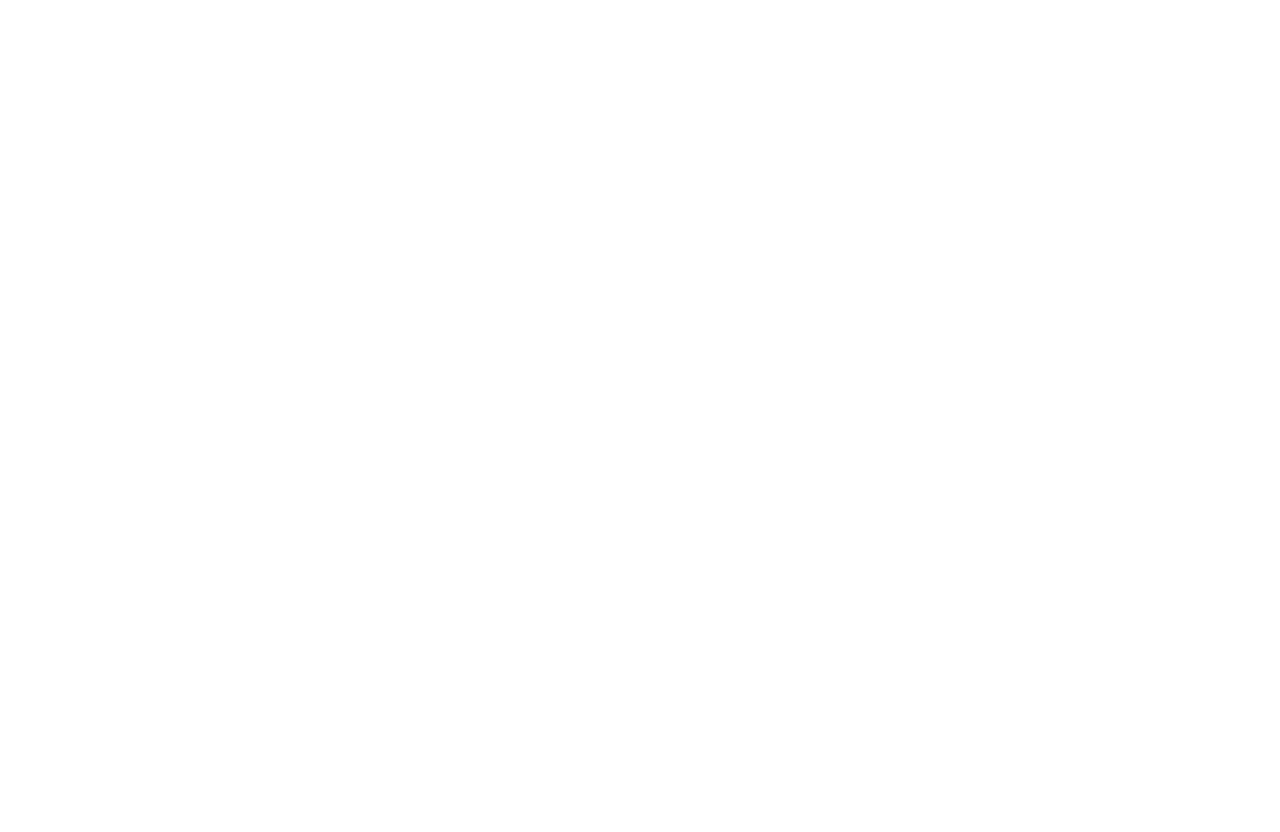
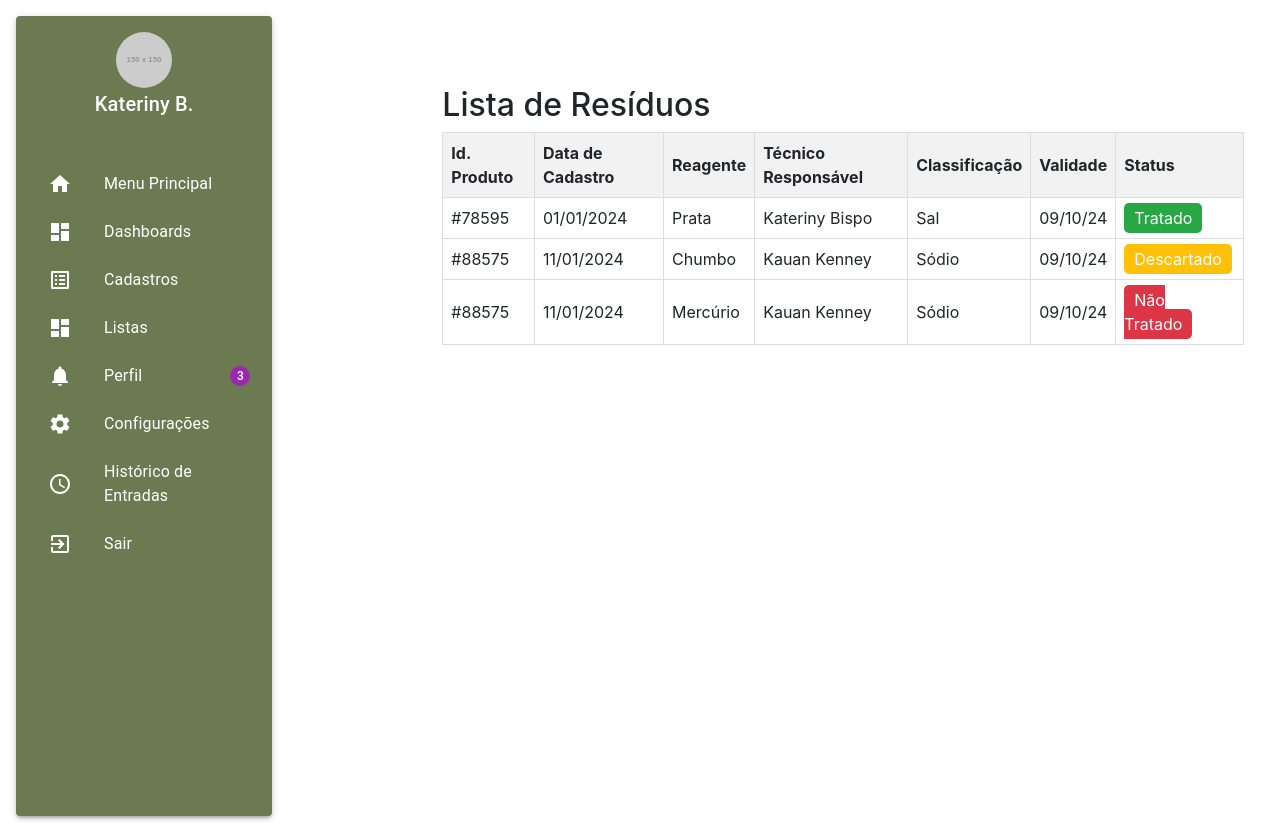
Before and after one commit to katBispo/testeReact, a React (Create React App) app in the folder teste/my-dashboard/: page /listaResiduos in a window 1280 px wide. Before the commit this address had no page. Before the commit the page ends 800 px from the top, so only its background shows below. Built offline with nearby package versions, Linux system fonts and the light colour scheme.

Commit message:
teste api

```diff
--- a/teste/my-dashboard/package.json
+++ b/teste/my-dashboard/package.json
@@ -11,12 +11,15 @@
     "@testing-library/jest-dom": "^5.17.0",
     "@testing-library/react": "^13.4.0",
     "@testing-library/user-event": "^13.5.0",
+    "axios": "^1.7.2",
+    "bootstrap": "^5.3.3",
     "date-fns": "^2.29.1",
     "jspdf": "^2.5.1",
     "react": "^18.3.1",
+    "react-bootstrap": "^2.10.4",
     "react-dom": "^18.3.1",
     "react-router-dom": "^6.24.1",
-    "react-scripts": "^5.0.1",
+    "react-scripts": "^3.0.1",
     "recharts": "^2.12.7",
     "web-vitals": "^2.1.4"
   },
--- a/teste/my-dashboard/src/App.js
+++ b/teste/my-dashboard/src/App.js
@@ -1,12 +1,14 @@
 // App.js
 import React from 'react';
 import { BrowserRouter as Router, Route, Routes } from 'react-router-dom';
+import 'bootstrap/dist/css/bootstrap.min.css';
 import Dashboard from './telas/Dashboard';
 import ProfilePage from './telas/ProfilePage';
 import WasteRegistrationForm from './telas/telas cadastro/WasteRegistrationForm';
 import ReagentRegistration from './telas/telas cadastro/ReagentRegistration';
 import UserRegistration from './telas/telas cadastro/UserResgistration';
 import EquipmentRegistration from './telas/telas cadastro/EquipmentRegistration';
+import WasteList from './telas/listas/WasteList';
 
 const App = () => {
   return (
@@ -19,6 +21,7 @@
         <Route path="/cadastroReagente" element={<ReagentRegistration/>}/>
         <Route path="/cadastroUsuario" element={<UserRegistration/>}/>
         <Route path="/cadastroEquipamento" element={<EquipmentRegistration/>}/>
+        <Route path="/listaResiduos" element={<WasteList/>}/>
 
 
 
--- /dev/null
+++ b/teste/my-dashboard/src/api.js
@@ -0,0 +1,22 @@
+// src/api.js
+import axios from 'axios';
+
+const BASE_URL = 'http://localhost:8080/api';
+
+const api = {
+  post: (endpoint, data) => {
+    return axios.post(`${BASE_URL}/${endpoint}`, data);
+  },
+  get: (endpoint) => {
+    return axios.get(`${BASE_URL}/${endpoint}`);
+  },
+  put: (endpoint, data) => {
+    return axios.put(`${BASE_URL}/${endpoint}`, data);
+  },
+  delete: (endpoint) => {
+    return axios.delete(`${BASE_URL}/${endpoint}`);
+  }
+  // Outros métodos podem ser adicionados aqui
+};
+
+export default api;
--- a/teste/my-dashboard/src/telas/MenuBar.js
+++ b/teste/my-dashboard/src/telas/MenuBar.js
@@ -131,7 +131,6 @@
           <Button variant="contained" color="primary" style={{ margin: '8px' }} component={Link} to="/cadastroReagente">Cadastro Reagentes</Button>
           <Button variant="contained" color="primary" style={{ margin: '8px' }} component={Link} to="/cadastroUsuario">Cadastro Usuários</Button>
           <Button variant="contained" color="primary" style={{ margin: '8px' }} component={Link} to="/cadastroResiduo">Cadastro Resíduos</Button>
-          <Button variant="contained" color="primary" style={{ margin: '8px' }} component={Link} to="/cadastro-acessos">Cadastro Acessos</Button>
           <Button variant="contained" color="primary" style={{ margin: '8px' }} component={Link} to="/cadastroEquipamento">Cadastro Equipamentos</Button>
 
         </DialogContent>
@@ -142,8 +141,7 @@
           <Typography variant="h6" gutterBottom>Selecione uma Lista</Typography>
           <Button variant="contained" color="primary" style={{ margin: '8px' }} component={Link} to="/Lista-reagentes">Lista Reagentes</Button>
           <Button variant="contained" color="primary" style={{ margin: '8px' }} component={Link} to="/Lista-usuarios">Lista Usuários</Button>
-          <Button variant="contained" color="primary" style={{ margin: '8px' }} component={Link} to="/Lista-residuos">Lista Resíduos</Button>
-          <Button variant="contained" color="primary" style={{ margin: '8px' }} component={Link} to="/Lista-acessos">Lista Acessos</Button>
+          <Button variant="contained" color="primary" style={{ margin: '8px' }} component={Link} to="/listaResiduos">Lista Resíduos</Button>
           <Button variant="contained" color="primary" style={{ margin: '8px' }} component={Link} to="/Lista-equipamentos">Lista Equipamentos</Button>
 
         </DialogContent>
--- /dev/null
+++ b/teste/my-dashboard/src/telas/listas/WasteList.js
@@ -0,0 +1,89 @@
+import React from 'react';
+import './styles.css'; // Certifique-se de ajustar o caminho conforme necessário
+import MenuBar from '../MenuBar'; // Certifique-se de ajustar o caminho conforme necessário
+
+const WasteList = () => {
+  const wasteData = [
+    {
+      id: '#78595',
+      date: '01/01/2024',
+      reagent: 'Prata',
+      technician: 'Kateriny Bispo',
+      classification: 'Sal',
+      validity: '09/10/24',
+      status: 'Tratado'
+    },
+    {
+      id: '#88575',
+      date: '11/01/2024',
+      reagent: 'Chumbo',
+      technician: 'Kauan Kenney',
+      classification: 'Sódio',
+      validity: '09/10/24',
+      status: 'Descartado'
+    },
+    {
+      id: '#88575',
+      date: '11/01/2024',
+      reagent: 'Mercúrio',
+      technician: 'Kauan Kenney',
+      classification: 'Sódio',
+      validity: '09/10/24',
+      status: 'Não Tratado'
+    }
+  ];
+
+  const getStatusClass = (status) => {
+    switch (status) {
+      case 'Tratado':
+        return 'status status-tratado';
+      case 'Descartado':
+        return 'status status-descartado';
+      case 'Não Tratado':
+        return 'status status-nao-tratado';
+      default:
+        return '';
+    }
+  };
+
+  return (
+    <div style={{ display: 'flex', flexDirection: 'row', alignItems: 'flex-start', padding: '16px' }}>
+      <div style={{ marginRight: '150px' }}>
+        <MenuBar />
+      </div>
+      <div style={{ flexGrow: 1 }}>
+        <div className="container">
+          <h2>Lista de Resíduos</h2>
+          <table>
+            <thead>
+              <tr>
+                <th>Id. Produto</th>
+                <th>Data de Cadastro</th>
+                <th>Reagente</th>
+                <th>Técnico Responsável</th>
+                <th>Classificação</th>
+                <th>Validade</th>
+                <th>Status</th>
+              </tr>
+            </thead>
+            <tbody>
+              {wasteData.map((item, index) => (
+                <tr key={index}>
+                  <td>{item.id}</td>
+                  <td>{item.date}</td>
+                  <td>{item.reagent}</td>
+                  <td>{item.technician}</td>
+                  <td>{item.classification}</td>
+                  <td>{item.validity}</td>
+                  <td><span className={getStatusClass(item.status)}>{item.status}</span></td>
+                </tr>
+              ))}
+            </tbody>
+          </table>
+        </div>
+      </div>
+    </div>
+  );
+};
+
+export default WasteList;
--- /dev/null
+++ b/teste/my-dashboard/src/telas/listas/styles.css
@@ -0,0 +1,38 @@
+.container {
+    margin-top: 50px;
+    padding: 20px;
+  }
+
+  table {
+    width: 100%;
+    border-collapse: collapse;
+  }
+
+  th, td {
+    border: 1px solid #ddd;
+    padding: 8px;
+    text-align: left;
+  }
+
+  th {
+    background-color: #f2f2f2;
+  }
+
+  .status {
+    padding: 5px 10px;
+    border-radius: 5px;
+    color: white;
+    text-align: center;
+  }
+
+  .status-tratado {
+    background-color: #28a745;
+  }
+
+  .status-descartado {
+    background-color: #ffc107;
+  }
+
+  .status-nao-tratado {
+    background-color: #dc3545;
+  }
--- a/teste/my-dashboard/src/telas/telas cadastro/EquipmentRegistration.js
+++ b/teste/my-dashboard/src/telas/telas cadastro/EquipmentRegistration.js
@@ -1,39 +1,32 @@
 import React, { useState } from 'react';
-import { TextField, Button, Grid, Paper, Typography, MenuItem, Snackbar } from '@mui/material';
-import { LocalizationProvider, DatePicker } from '@mui/x-date-pickers';
-import { AdapterDateFns } from '@mui/x-date-pickers/AdapterDateFns';
+import { TextField, Button, Grid, Paper, Typography, Snackbar } from '@mui/material';
 import MuiAlert from '@mui/material/Alert';
 import MenuBar from '../MenuBar';
+import api from '.../api'; // Importe o serviço de API
 
 const EquipmentRegistration = () => {
   const [equipmentName, setEquipmentName] = useState('');
-  const [CRQNumber, setCRQNumber] = useState('');
-  const [email, setEmail] = useState('');
-  const [generationDate, setGenerationDate] = useState(null);
-  const [userType, setUserType] = useState('');
-  const [cpf, setCpf] = useState('');
-  const [password, setPassword] = useState('');
-  const [confirmPassword, setConfirmPassword] = useState('');
+  const [equipmentModel, setEquipmentModel] = useState('');
+  const [brandEquipment, setBrandEquipment] = useState('');
   const [openSnackbar, setOpenSnackbar] = useState(false);
 
   const handleRegister = () => {
-    // Verifica se as senhas são iguais
-    if (password !== confirmPassword) {
-      alert('As senhas não coincidem. Por favor, verifique.');
-      return;
-    }
+    // Dados do formulário
+    const newEquipment = {
+      nome: equipmentName,
+      modelo: equipmentModel,
+      marca: brandEquipment,
+    };
 
-    // Lógica para lidar com o envio do formulário
-    console.log({
-      equipmentName,
-      CRQNumber,
-      generationDate,
-      email,
-      userType,
-      cpf,
-      password,
-    });
-    setOpenSnackbar(true);
+    // Enviar dados para o backend usando o serviço de API
+    api.post('equipamentos', newEquipment)
+      .then(response => {
+        console.log(response.data);
+        setOpenSnackbar(true);
+      })
+      .catch(error => {
+        console.error('Erro ao cadastrar equipamento:', error);
+      });
   };
 
   const handleCloseSnackbar = (event, reason) => {
@@ -64,66 +57,18 @@
             </Grid>
             <Grid item xs={12} sm={6}>
               <TextField
-                label="CRQ"
+                label="Modelo"
                 fullWidth
-                value={CRQNumber}
-                onChange={(e) => setCRQNumber(e.target.value)}
+                value={equipmentModel}
+                onChange={(e) => setEquipmentModel(e.target.value)}
               />
             </Grid>
             <Grid item xs={12} sm={6}>
               <TextField
-                label="E-mail"
+                label="Marca"
                 fullWidth
-                value={email}
-                onChange={(e) => setEmail(e.target.value)}
-              />
-            </Grid>
-            <Grid item xs={12} sm={6}>
-              <LocalizationProvider dateAdapter={AdapterDateFns}>
-                <DatePicker
-                  label="Data Admissão"
-                  value={generationDate}
-                  onChange={(date) => setGenerationDate(date)}
-                  renderInput={(params) => <TextField {...params} fullWidth />}
-                />
-              </LocalizationProvider>
-            </Grid>
-            <Grid item xs={12} sm={6}>
-              <TextField
-                select
-                label="Tipo Usuário"
-                fullWidth
-                value={userType}
-                onChange={(e) => setUserType(e.target.value)}
-              >
-                <MenuItem value="Técnico">Técnico</MenuItem>
-                <MenuItem value="Aluno">Aluno</MenuItem>
-              </TextField>
-            </Grid>
-            <Grid item xs={12} sm={6}>
-              <TextField
-                label="CPF"
-                fullWidth
-                value={cpf}
-                onChange={(e) => setCpf(e.target.value)}
-              />
-            </Grid>
-            <Grid item xs={12} sm={6}>
-              <TextField
-                label="Senha"
-                type="password"
-                fullWidth
-                value={password}
-                onChange={(e) => setPassword(e.target.value)}
-              />
-            </Grid>
-            <Grid item xs={12} sm={6}>
-              <TextField
-                label="Confirmar Senha"
-                type="password"
-                fullWidth
-                value={confirmPassword}
-                onChange={(e) => setConfirmPassword(e.target.value)}
+                value={brandEquipment}
+                onChange={(e) => setBrandEquipment(e.target.value)}
               />
             </Grid>
             <Grid item xs={12}>
@@ -142,7 +87,7 @@
       </div>
       <Snackbar open={openSnackbar} autoHideDuration={6000} onClose={handleCloseSnackbar}>
         <MuiAlert onClose={handleCloseSnackbar} severity="success" sx={{ width: '100%' }}>
-          Usuário cadastrado com sucesso!
+          Equipamento cadastrado com sucesso!
         </MuiAlert>
       </Snackbar>
     </div>
```
Also changed, not shown: 1 other file (tests, documents, lock files or other folders).
